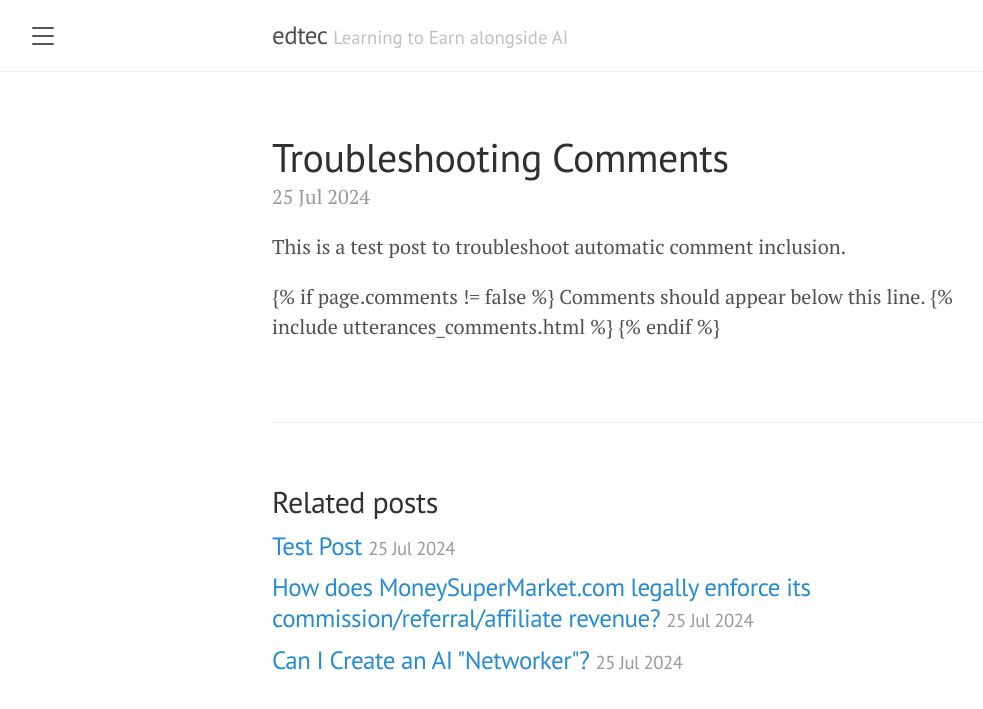
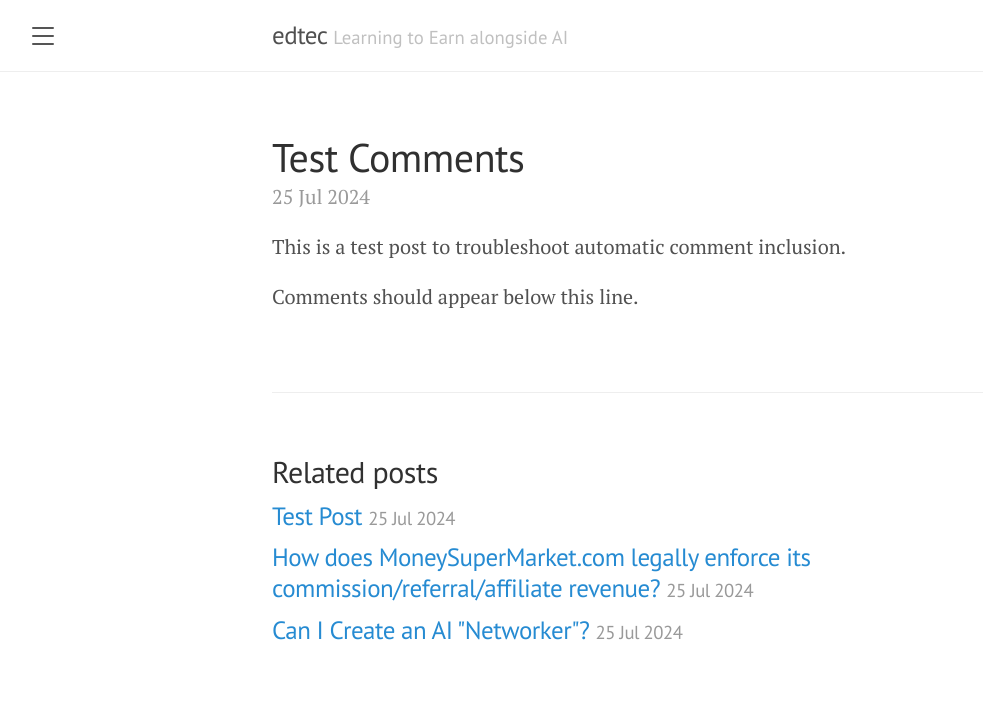
Before and after one commit to relyingonmicrosoft/relyingonmicrosoft.github.io, a Jekyll site: the page built from _posts/2024-07-25-test-comments.md, in a window 1280 px wide. Shown: the top 709 px of the page, without its empty margins (8-991 px from the left). Built offline with Jekyll 4.4.1, drawn with Linux system fonts in a browser that asks for light colours; comment, search, counter and statistics services are not loaded.

Commit message:
Update 2024-07-25-test-comments.md

```diff
--- a/_posts/2024-07-25-test-comments.md
+++ b/_posts/2024-07-25-test-comments.md
@@ -1,15 +1,13 @@
 ---
 layout: post
-title: "Troubleshooting Comments"
+title: "Test Comments"
 date: 2024-07-25
 comments: true
 ---
 
 This is a test post to troubleshoot automatic comment inclusion.
 
-{% raw %}
 {% if page.comments != false %}
-  Comments should appear below this line.
-  {% include utterances_comments.html %}
+Comments should appear below this line.
+{% include utterances_comments.html %}
 {% endif %}
-{% endraw %}
```
